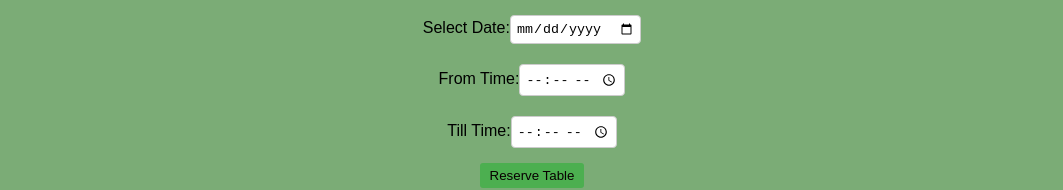
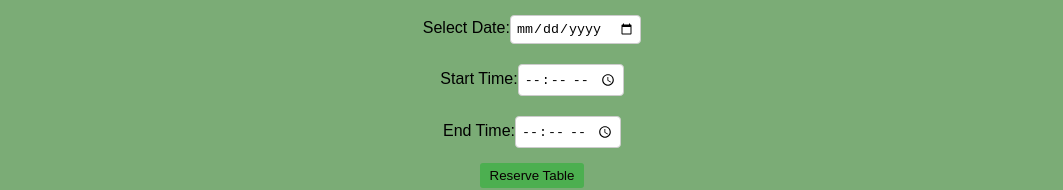
Before and after one commit to rishi14052003/RESTAURANT-RESERVATION-AND-OREDERING-WEB-APPLICATION, a React (Create React App) app: page / in a window 1280 px wide. Shown: the part 556-746 px from the top of the page, without its empty margins (108-1171 px from the left). Built offline with nearby package versions, Linux system fonts and the light colour scheme.

Commit message:
Update ReservationSystem.js

```diff
--- a/ReservationSystem.js
+++ b/ReservationSystem.js
@@ -128,13 +128,13 @@ function ReservationSystem({ onReserve }) {
       <br />
 
       <label>
-        From Time:
+        Start Time:
         <input type="time" value={startTime} onChange={(e) => setStartTime(e.target.value)} />
       </label>
       <br />
 
       <label>
-        Till Time:
+        End Time:
         <input type="time" value={endTime} onChange={(e) => setEndTime(e.target.value)} />
       </label>
       <br />
```
